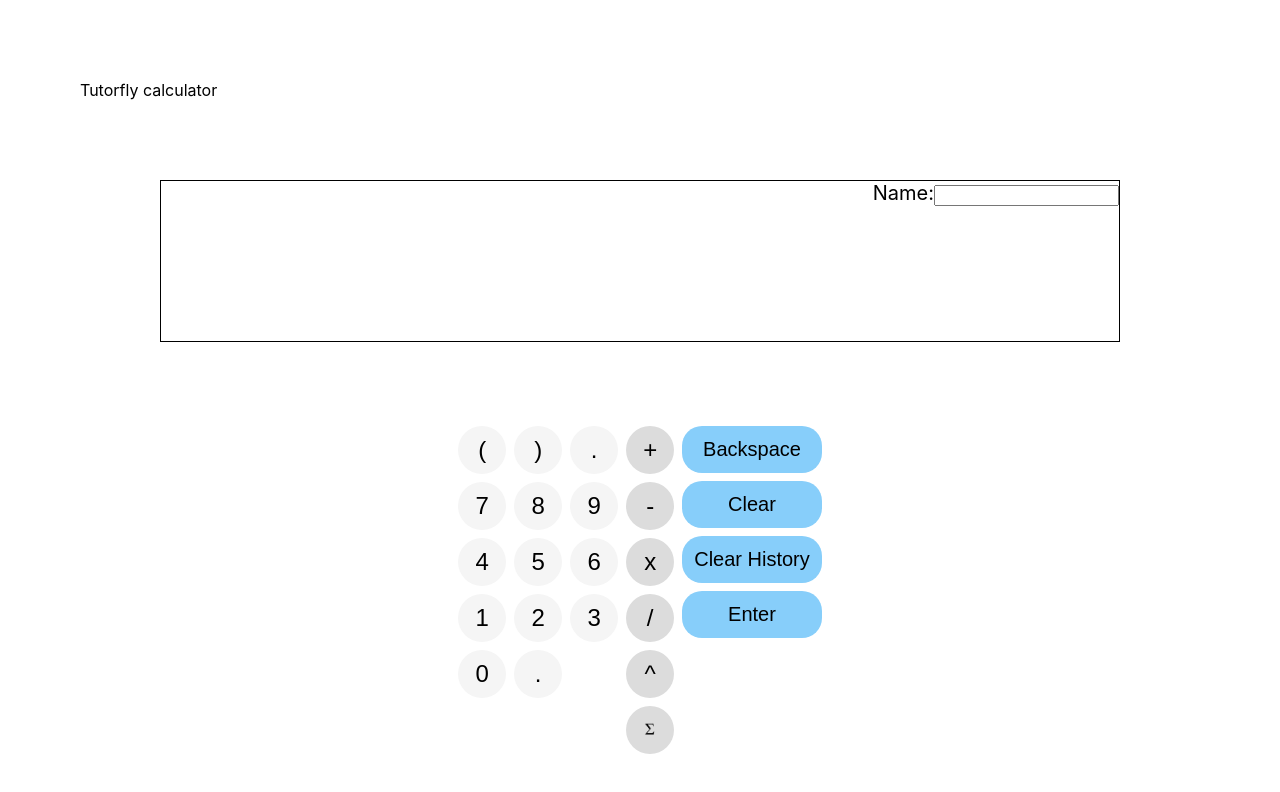
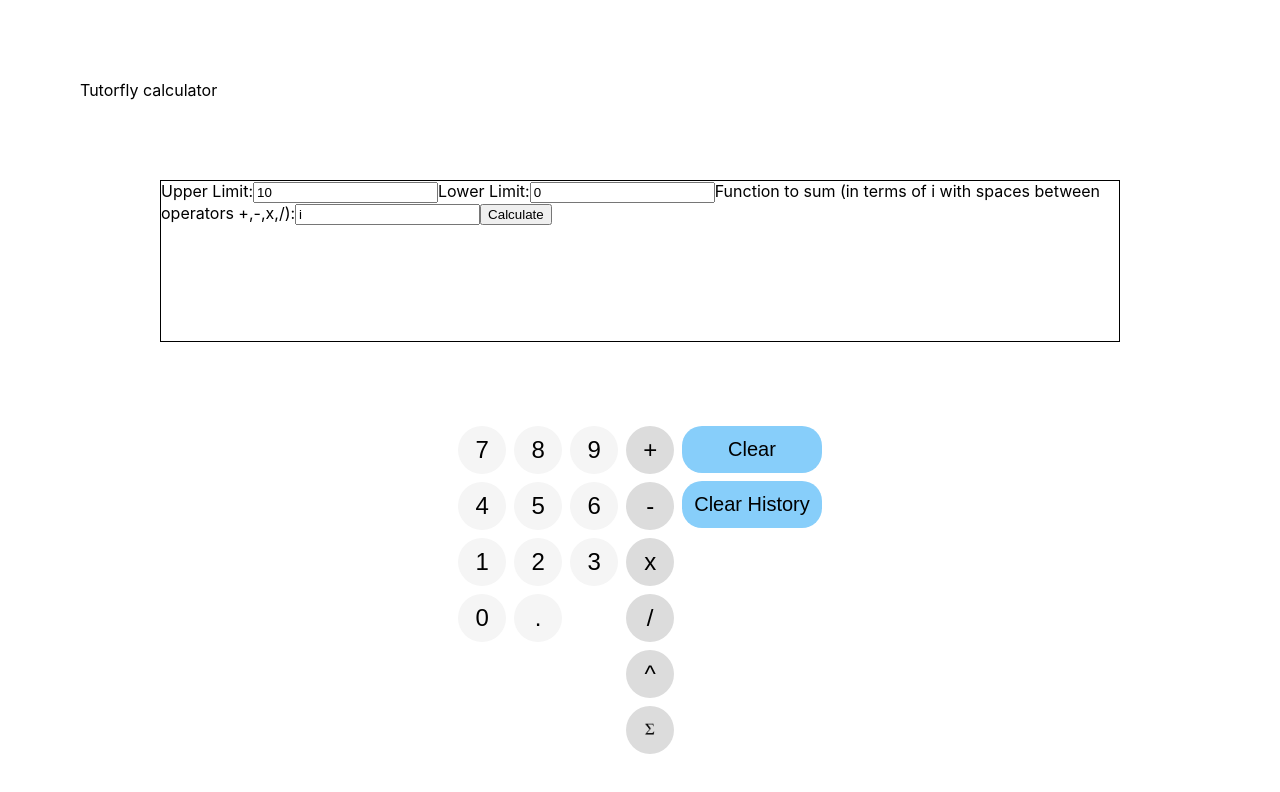
Before and after one commit to danielle-cruz/calculator-private, a React (Create React App) app in the folder calculator/: page / in a window 1280 px wide. Both pictures are taken after a click on the button 650 px from the left and 730 px from the top of the page. Shown: the top 792 px of the page. Built offline with nearby package versions, Linux system fonts and the light colour scheme.

Commit message:
Final commenting

```diff
--- a/calculator/src/Calculator.js
+++ b/calculator/src/Calculator.js
@@ -1,15 +1,13 @@
 import React from 'react';
-import ReactDOM from 'react-dom';
 import './styles.css';
 import Screen from './Screen';
-import Digit from './Digit';
-import Operation from './Operation';
 import Keypad from './Keypad';
 import Summation from './Summation';
 
 import  {pemdasEvaluate,backspace} from './evaluate.js'
 
-
+/* Calculator:
+ * Contains the Screen and Keypad classes */
 
 class Calculator extends React.Component {
   constructor(props) {
@@ -21,9 +19,17 @@ class Calculator extends React.Component {
       isSummation: false,
       history: []
     }
+
+    /* Callback function */
+    this.displaySum = this.displaySum.bind(this);
   }
 
+  /* Handle Digit: Updates screen display and button capabilities after pressing
+   * a digit button (includes numbers, operators, decimals)*/
   handleDigit(digitNum, type) {
+
+    // Pressing operator: Prevents consecutive operations, defaults operations
+    //  to 0 when no number precedes the operation, or adds the operation to the display */
     if (type === 'operation') {
       if (this.state.lastSeen === 'operation') {
         return;
@@ -34,24 +40,31 @@ class Calculator extends React.Component {
       }
     }
 
+    // Pressing decimal: Prevents consecutive decimals
     if (type === 'decimal') {
       if (this.state.lastSeen === 'decimal') return;
     }
 
+    // Updates display and records what type of character was just typed
     this.setState({
-      display: this.state.display === '0' && type !== 'operation' ? `${digitNum}` : this.state.display + `${digitNum}`,
+      display: this.state.display === '0' && type !== 'operation' ?
+        `${digitNum}` :
+         this.state.display + `${digitNum}`,
       lastSeen: type
     });
     console.log(digitNum);
   }
 
+  /* Handle Enter: Computes current expression and updates display */
   handleEnter() {
+    // Prevents evaluating an incomplete expression
     if (this.state.lastSeen === 'operation') return;
 
     let expression = this.state.display;
     let result = pemdasEvaluate(expression);
     let history = this.state.history.slice();
 
+    // Updates display and updates history of calculations
     this.setState({
       display: result !== 'Error' ? result : '0',
       lastSeen: null,
@@ -63,6 +76,7 @@ class Calculator extends React.Component {
     });
   }
 
+  /* Handle Backspace: Backspaces numbers and operands one at a time */
   handleBackspace() {
     let [lastType, newExpression] = backspace(this.state.display);
     this.setState({
@@ -72,14 +86,17 @@ class Calculator extends React.Component {
     });
   }
 
+  /* Handle Clear: Clears the current expression and sets it to 0 */
   handleClear() {
     this.setState({
       display: '0',
       lastSeen: null,
       lastAnswer: '0',
+      isSummation: false,
     });
   }
 
+  /* Handle Clear History: Clears all previous calculations from history */
   handleClearHistory() {
     this.setState({
       display: '0',
@@ -90,24 +107,23 @@ class Calculator extends React.Component {
     })
   }
 
-  handleSummation() {
-    const display = (
-      <div>
-      <form onSubmit={this.handleSubmit}>
-        <label>
-          Name:
-          <input type='number' min='0' step='1' value={this.state.value} onChange={this.handleChange} />
-        </label>
-      </form>
-      </div>
-    )
-
+  /* Display Sum: Displays results from evaluating a summation, including the parameters
+   * used to compute the sum and the sum itself */
+  displaySum(upperLimit, lowerLimit, sumFunction, sum) {
+    let history = this.state.history.slice();
+    let expression = 'Upper Limit=' + upperLimit + ', Lower Limit=' + lowerLimit + ', function= ' + sumFunction;
     this.setState({
-      display: display,
-      isSummation: true
+      display: sum,
+      isSummation: false,
+      history: history.concat([{
+        expression: expression,
+        result: sum,
+      }]),
     })
   }
 
+  /* Handle History: Appends past expressions and answers to the current expression
+   * when clicking on past entries */
   handleHistory(historyValue) {
     this.setState({
       display: (this.state.display !== '0' ?
@@ -118,13 +134,14 @@ class Calculator extends React.Component {
   }
 
   render() {
-
     return (
       <div className='calculator'>
         Tutorfly calculator
         <Screen
           display={this.state.display}
           history={this.state.history}
+          isSummation={this.state.isSummation}
+          summationCallback={this.displaySum}
           onHistory={(historyValue) => this.handleHistory(historyValue)}/>
         <Keypad
           onDigit={(digitNum, type) => this.handleDigit(digitNum, type)}
@@ -132,7 +149,7 @@ class Calculator extends React.Component {
           onBackspace={() => this.handleBackspace()}
           onClear={() => this.handleClear()}
           onClearHistory={() => this.handleClearHistory()}
-          onSummation={() => this.handleSummation()}
+          onSummation={() => { this.setState({isSummation: true})}}
           isSummation={this.state.isSummation}
           />
       </div>
--- a/calculator/src/Digit.js
+++ b/calculator/src/Digit.js
@@ -1,8 +1,10 @@
 import React from 'react';
 import './styles.css';
 
+/* Digit
+ * Creates the buttons for numbers, operands, and decimals */
+
 class Digit extends React.Component {
-
 
   render() {
     return (
--- a/calculator/src/Keypad.js
+++ b/calculator/src/Keypad.js
@@ -3,10 +3,14 @@ import './styles.css';
 import Digit from './Digit';
 import summation from './summation.png'
 
-
+/* Keypad:
+ * Contains all of the number, operand, decimal, and action buttons
+ * like "Enter", "Clear", "Backspace" */
 
 class Keypad extends React.Component {
 
+  /* Render Digit: Renders the number, operand, and decimal buttons.
+   * Types a digit in the display when clicked. */
   renderDigit(digitNum, type) {
     return (
       <Digit
@@ -16,6 +20,8 @@ class Keypad extends React.Component {
     );
   }
 
+  /* Render Summation: Renders the summation button. Displays form inputs
+   * like for summation information when clicked.  */
   renderSummation() {
     return (
       <button
@@ -25,7 +31,10 @@ class Keypad extends React.Component {
     )
   }
 
+  /* Render Backspace: Renders the backspace button. Deletes numbers
+   * and operators from the display one by one when clicked. */
   renderBackspace() {
+    if (this.props.isSummation) return;
     return (
       <button
         onClick={() => this.props.onBackspace()}>
@@ -34,6 +43,8 @@ class Keypad extends React.Component {
     )
   }
 
+  /* Render Clear: Renders the clear button. Clears the current expression
+   * and sets it to 0 when clicked. */
   renderClear() {
     return (
       <button
@@ -43,6 +54,8 @@ class Keypad extends React.Component {
     )
   }
 
+  /* Render Clear History: Renders the clear history button. Clears all
+   * previous calculations from history when clicked. */
   renderClearHistory() {
     return (
       <button
@@ -52,7 +65,10 @@ class Keypad extends React.Component {
     )
   }
 
+  /* Render Enter: Renders the enter button. Computes current expression
+   * and updates display when clicked */
   renderEnter() {
+    if (this.props.isSummation) return;
     return (
       <button
         onClick={() => this.props.onEnter()}>
@@ -62,14 +78,10 @@ class Keypad extends React.Component {
   }
 
   render() {
+    console.log(this.props.isSummation);
     return (
       <div className='keypad'>
         <div className='numbers'>
-          <div>
-            {this.renderDigit('(', 'parens')}
-            {this.renderDigit(')', 'parens')}
-            {this.renderDigit('.', 'decimal')}
-          </div>
           <div>
             {this.renderDigit('7', 'number')}
             {this.renderDigit('8', 'number')}
@@ -104,7 +116,6 @@ class Keypad extends React.Component {
           {this.renderClearHistory()}
           {this.renderEnter()}
         </div>
-
       </div>
     );
   }
--- a/calculator/src/Operation.js
+++ /dev/null
@@ -1,18 +0,0 @@
-import React from 'react';
-import './styles.css';
-
-
-class Operation extends React.Component {
-
-
-  render() {
-    return (
-      <button
-        onClick={this.props.onDigit}>
-        {this.props.value}
-      </button>
-    )
-  }
-}
-
-export default Operation;
--- a/calculator/src/Screen.js
+++ b/calculator/src/Screen.js
@@ -1,8 +1,32 @@
 import React from 'react';
 import './styles.css';
+import  {pemdasEvaluate} from './evaluate.js'
+
+/* Screen
+ * Contains the current display of the expression being computed, as well as
+ * the history of all previous computations (including their expressions and
+ * corresponding results) */
 
 class Screen extends React.Component {
 
+  constructor(props) {
+    super(props);
+    this.state = {
+      upperLimit: 10,
+      lowerLimit: 0,
+      function: 'i',
+    }
+
+    /* Event handlers */
+    this.handleUpperLimit = this.handleUpperLimit.bind(this);
+    this.handleLowerLimit = this.handleLowerLimit.bind(this);
+    this.handleFunction = this.handleFunction.bind(this);
+    this.handleSummation = this.handleSummation.bind(this);
+  }
+
+  /* Render Entry: For values of past computations in the calculator history,
+   * create a button for valid inputs which can be replicated. Create a static
+   * text display for invalid inputs which resulted in error. */
   renderEntry(value) {
     if (value === 'Error') {
       return (
@@ -17,6 +41,8 @@ class Screen extends React.Component {
     );
   }
 
+  /* Render History: Display the entries of all  past computations, including
+   * their expressions and corresponding results */
   renderHistory() {
     const history = this.props.history.map( (entry, index) => {
       let expression = entry.expression;
@@ -33,10 +59,75 @@ class Screen extends React.Component {
     return history;
   }
 
+  /*** Event Handlers ***/
+  /* Event Handler: Updates the upper limit for summation to the value of the text input */
+  handleUpperLimit(event) {
+    this.setState({upperLimit: event.target.value});
+    console.log(this.state);
+  }
+
+  /* Event Handler: Updates the lower limit for summation to the value of the text input */
+  handleLowerLimit(event) {
+    this.setState({lowerLimit: event.target.value});
+    console.log(this.state);
+  }
+
+  /* Event Handler: Updates the inner function for summation to the value of the text input */
+  handleFunction(event) {
+    this.setState({function: event.target.value});
+    console.log(this.state);
+  }
+
+  /* Event Handler: Calculate the sum of the summation with the given upper
+   * limit, lower limit, and inner function. Callback to Calculator to update
+   * the display */
+  handleSummation(event) {
+    event.preventDefault();
+    let end = this.state.upperLimit;
+    let start = this.state.lowerLimit;
+    let sum = 0;
+    for (let i = start; i <= end; i++ ) {
+      let current = this.state.function.replaceAll('i', i.toString());
+      sum += Number(pemdasEvaluate(current));
+    }
+    this.props.summationCallback(
+      this.state.upperLimit,
+      this.state.lowerLimit,
+      this.state.function,
+      sum);
+  }
+
   renderDisplay() {
+    if (!this.props.isSummation) {
+      return (
+        <div className='display'>{this.props.display}</div>
+      )
+    }
     return (
-      <div className='display'>{this.props.display}</div>
-    )
+      <div>
+      <form onSubmit={this.handleSummation}>
+        <label>
+          Upper Limit:
+          <input type='number' min='0' step='1'
+            value={this.state.upperLimit}
+            onChange={this.handleUpperLimit} />
+        </label>
+        <label>
+          Lower Limit:
+          <input type='number' min='0' step='1'
+            value={this.state.lowerLimit}
+            onChange={this.handleLowerLimit} />
+        </label>
+        <label>
+          Function to sum (in terms of i with spaces between operators +,-,x,/):
+          <input type='text'
+            value={this.state.function}
+            onChange={this.handleFunction} />
+        </label>
+        <input type="submit" value="Calculate" />
+      </form>
+      </div>
+    );
   }
 
   render() {
```
Also changed, not shown: calculator/src/evaluate.js (+2 -42 lines).
